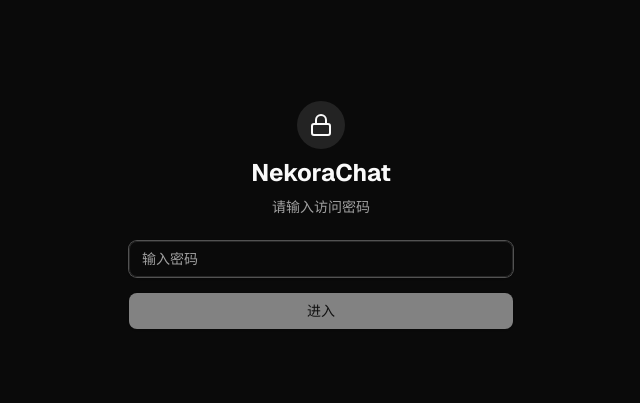
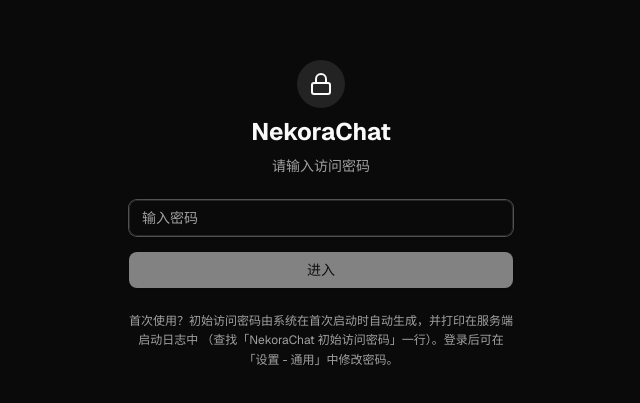
Before and after one commit to code953/QuiselyraChat, a Next.js app: page /login in a window 1280 px wide. Shown: the part 185-588 px from the top of the page, without its empty margins (319-959 px from the left). Built offline with nearby package versions, Linux system fonts and the light colour scheme.

Commit message:
修改首次使用相关逻辑

```diff
--- a/src/app/login/client.tsx
+++ b/src/app/login/client.tsx
@@ -53,6 +53,11 @@
             进入
           </Button>
         </form>
+
+        <p className="text-center text-xs leading-relaxed text-muted-foreground">
+          首次使用？初始访问密码由系统在首次启动时自动生成，并打印在服务端启动日志中
+          （查找「NekoraChat 初始访问密码」一行）。登录后可在「设置 - 通用」中修改密码。
+        </p>
       </div>
     </div>
   );
--- a/src/components/settings/general-settings.tsx
+++ b/src/components/settings/general-settings.tsx
@@ -219,7 +219,7 @@
         </CardHeader>
         <CardContent className="space-y-3">
           <p className="text-sm text-muted-foreground">
-            访问密码由系统首次启动时自动生成（初始密码见启动日志）。你可以在此修改为自定义密码，修改后请使用新密码重新登录。
+            修改访问密码。修改后请使用新密码重新登录。
           </p>
           <div className="grid gap-3 sm:max-w-sm">
             <div className="space-y-1.5">
--- a/src/lib/secrets.ts
+++ b/src/lib/secrets.ts
@@ -67,15 +67,15 @@
 }
 
 function logGeneratedPassword(plaintext: string): void {
+  // 逐条 console.log，每条各自成为一条日志记录。
+  // 部分部署平台（如 Zeabur）会把带 \n 的多行字符串压成一行，
+  // 因此把密码放在独立且带清晰前缀的一行，压行后依然能被看到/搜索到。
   const line = "=".repeat(56);
-  console.log(
-    `\n${line}\n` +
-      `  NekoraChat 首次启动：已自动生成初始访问密码\n` +
-      `  初始密码: ${plaintext}\n` +
-      `  这是系统自动生成的初始密码，请妥善保存。\n` +
-      `  登录后可在「设置 - 通用」中修改密码。\n` +
-      `${line}\n`
-  );
+  console.log(line);
+  console.log("NekoraChat 首次启动：已自动生成初始访问密码（仅显示一次，请妥善保存）");
+  console.log(`NekoraChat 初始访问密码 => ${plaintext}`);
+  console.log("登录后可在「设置 - 通用」中修改密码。");
+  console.log(line);
 }
 
 /**
```
